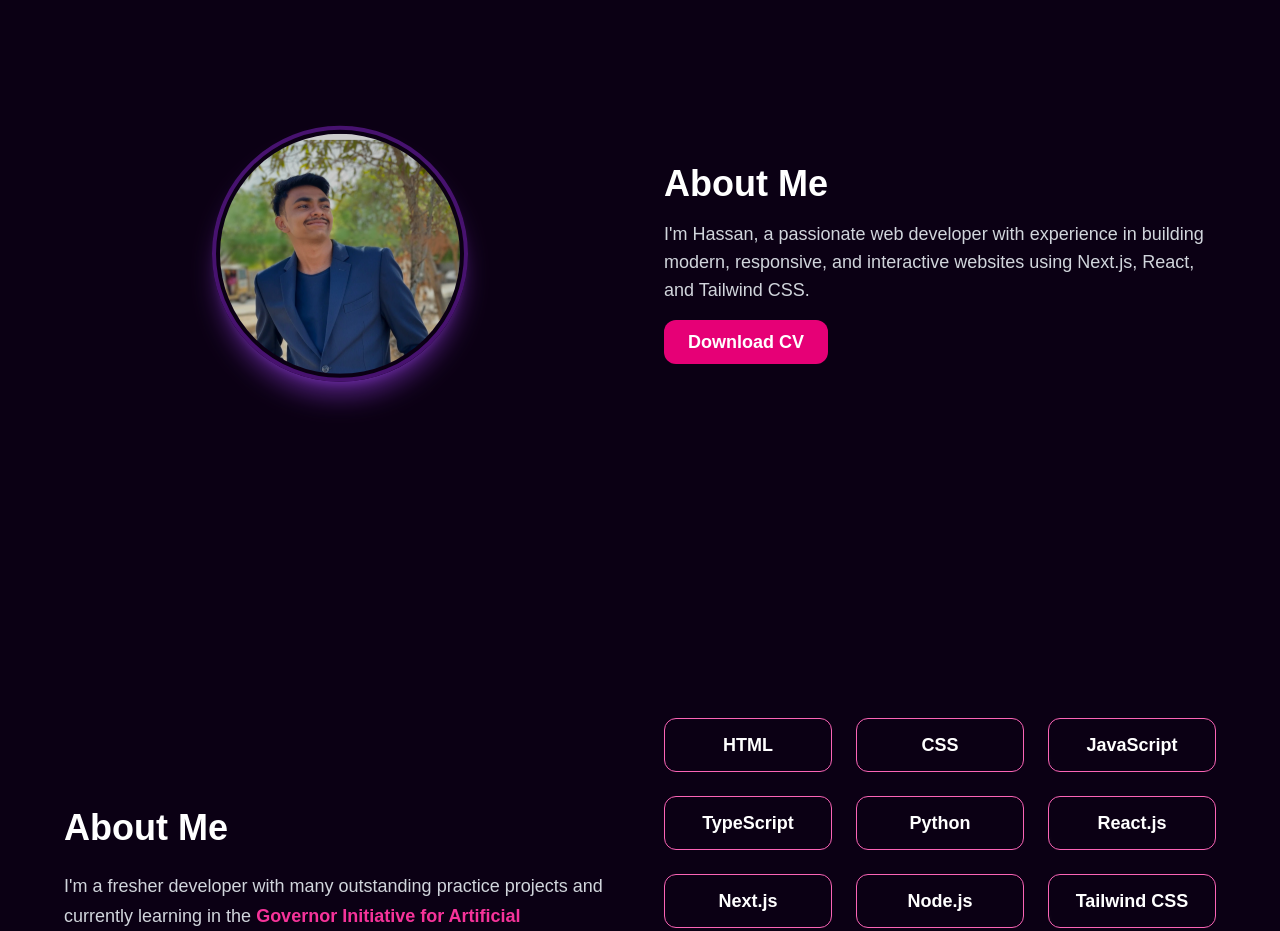
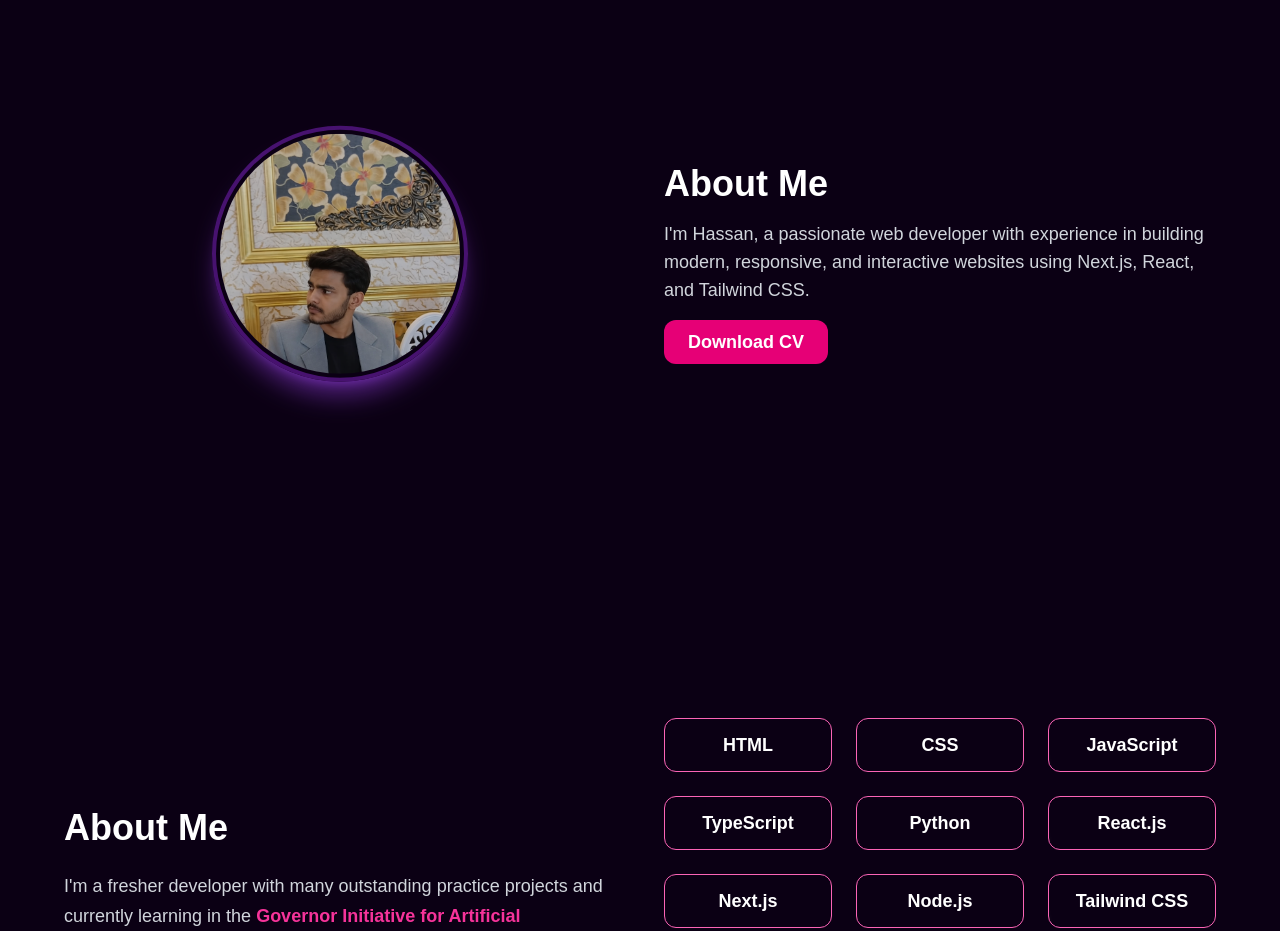
Before and after one commit to hassannadeemansari/Portfolio3, a Next.js app: page / in a window 1280 px wide. Shown: the part 820-1751 px from the top of the page. Built offline with nearby package versions, Linux system fonts and the light colour scheme.

Commit message:
Change profile image source in AboutSection
Updated image source from 'pfp.png' to 'profilepic.png' in AboutSection.

```diff
--- a/src/Compnents/AboutSection.tsx
+++ b/src/Compnents/AboutSection.tsx
@@ -1,6 +1,6 @@
 "use client";
 import { motion } from "framer-motion";
-import Image from "next/image"; // ✅ Import Next.js Image
+import Image from "next/image";
 
 export default function AboutSection() {
   return (
@@ -18,9 +18,9 @@ export default function AboutSection() {
             animate={{ y: [0, -10, 0] }}
             transition={{ repeat: Infinity, duration: 2 }}
           >
-            {/* ✅ Replaced <img> with <Image /> */}
+
             <Image
-              src="/pfp.png"
+              src="/profilepic.png"
               alt="Profile"
               width={240}
               height={240}
```
